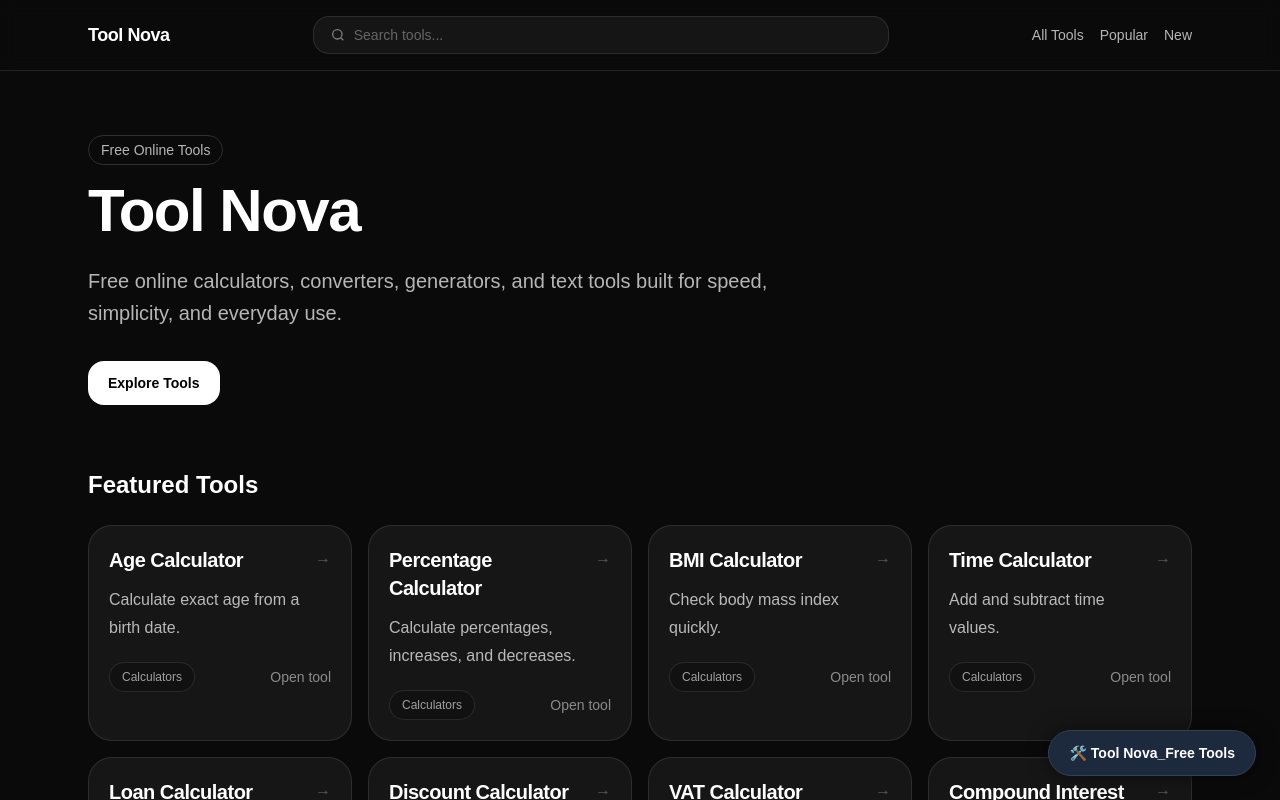
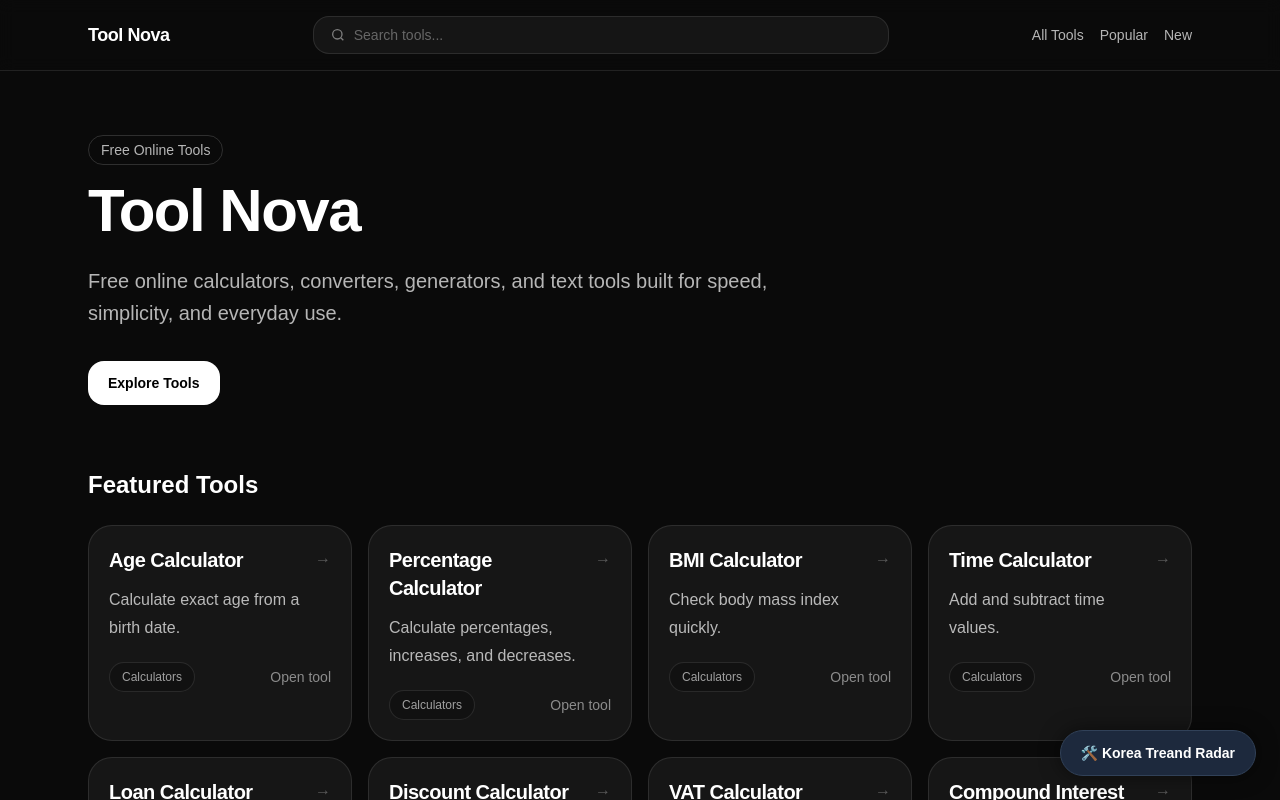
Before and after one commit to spacekjk/tool-nova-site, a Next.js app: page / in a window 1280 px wide. Shown: the top 800 px of the page. Built offline with nearby package versions, Linux system fonts and the light colour scheme.

Commit message:
Update layout.tsx

```diff
--- a/app/layout.tsx
+++ b/app/layout.tsx
@@ -146,12 +146,12 @@ export default function RootLayout({
 
       {/* 🌟 2. 우측 하단 플로팅 배너 (스크롤을 내려도 항상 따라다님) */}
         <a
-          href="https://tool-nova.com"
+          href="https://ktrendradar.com"
           target="_blank"
           rel="noopener noreferrer"
           className="fixed bottom-6 right-6 bg-slate-800 text-white px-5 py-3 rounded-full shadow-[0_0_20px_rgba(0,0,0,0.5)] border border-slate-700 hover:bg-slate-700 hover:-translate-y-1 transition-all duration-300 z-50 flex items-center gap-2 font-bold text-sm"
         >
-          <span>🛠️ Tool Nova_Free Tools</span>
+          <span>🛠️ Korea Treand Radar</span>
         </a>
 
     </html>
```
